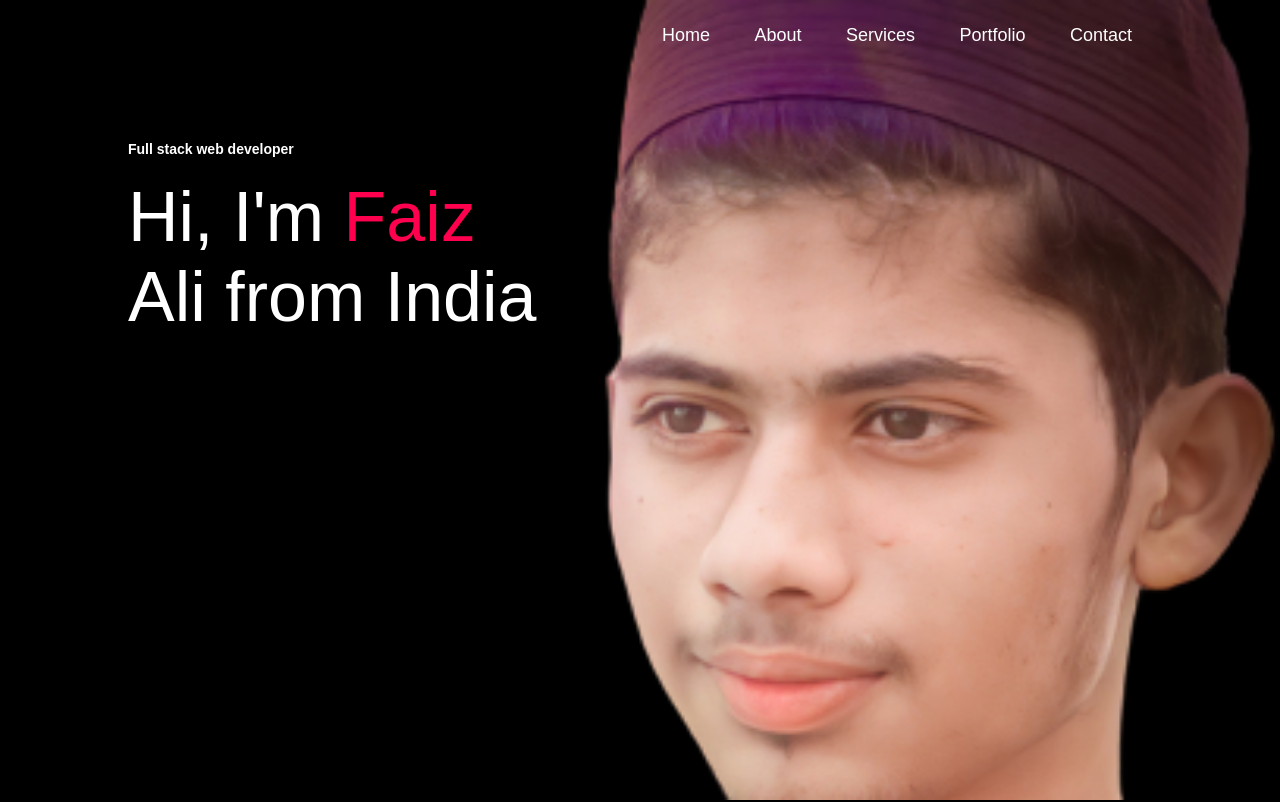
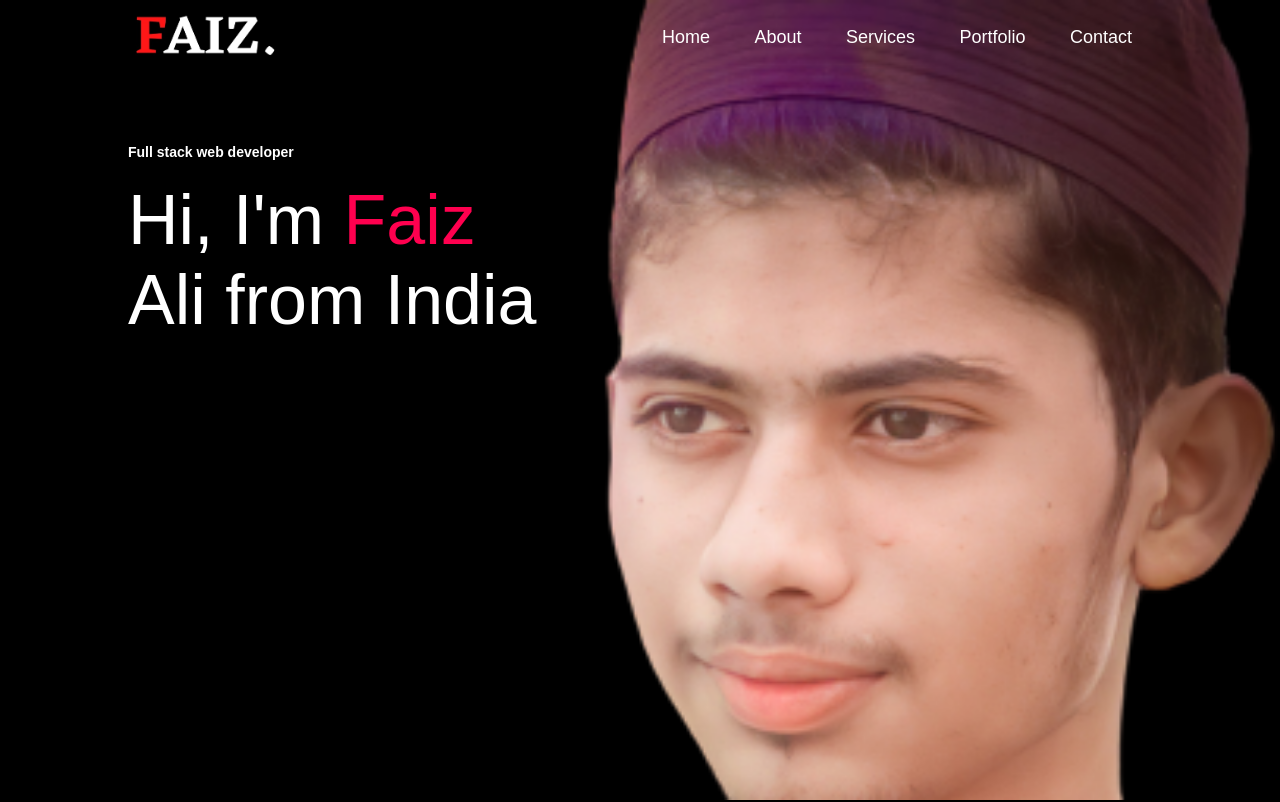
Before and after one commit to faiz0505/portfolio.github, a plain HTML site: page index.html in a window 1280 px wide. Shown: the top 802 px of the page. Drawn offline with Linux system fonts and the light colour scheme; files whose address does not match are found by name.

Commit message:
Update index.html

```diff
--- a/index.html
+++ b/index.html
@@ -15,7 +15,7 @@
 		<div class="container">
 			<nav class="navigation">
 				<div class="logo">
-					<img src="images/logo.jpeg" alt="">
+					<img src="logo.jpeg" alt="">
 				</div>
 				<ul id="sidemenu">
 					<li><a href="#header">Home </a></li>
```
